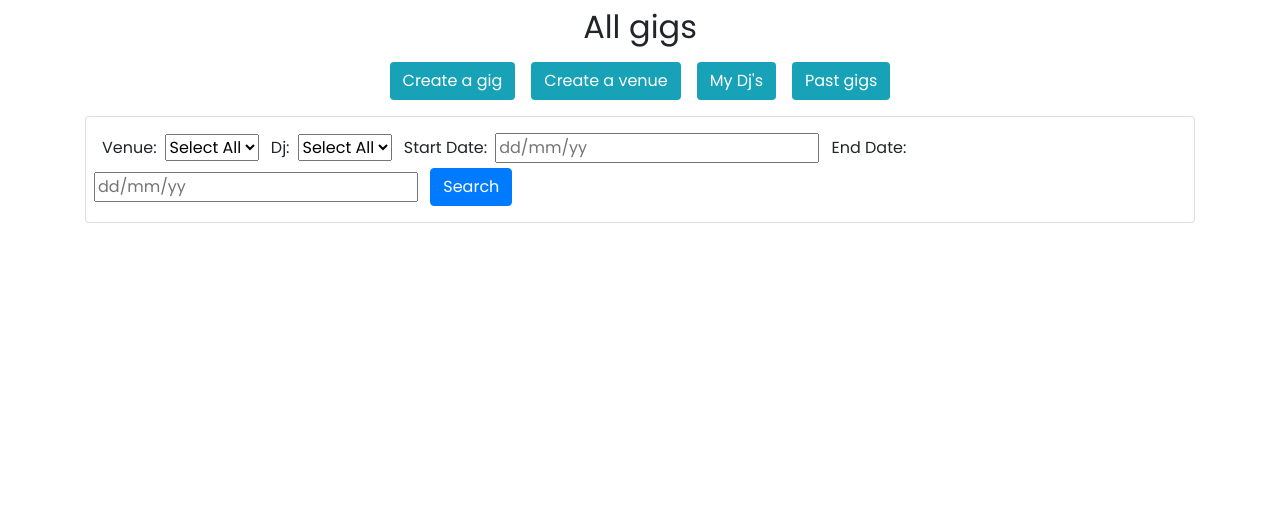
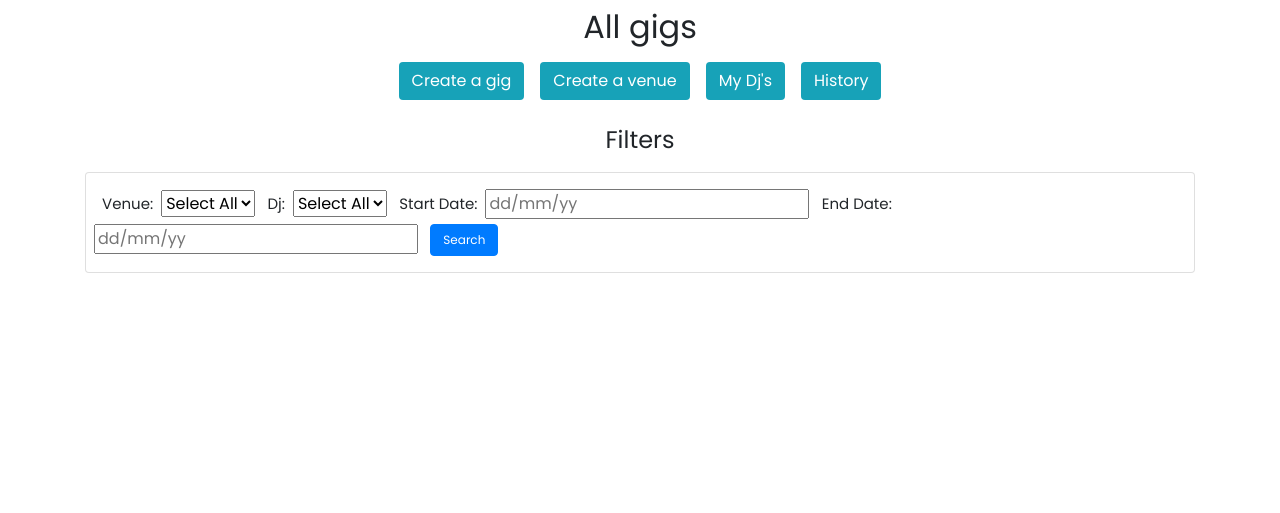
Before and after one commit to Dabronzo/DJFlamingo, a Django app: page / in a window 1280 px wide. Shown: the part 72-585 px from the top of the page. Run offline with Django 3.2, Linux system fonts and the light colour scheme; the visitor is signed in with stand-in values (Sample User, id 1); data comes from the database, SQL or seed files in the repository; data that the repository does not hold is empty; parts of the project's set-up code (start-up, migrations or seed data) failed here and were passed over.

Commit message:
Finished final tunning

```diff
--- a/static/style.css
+++ b/static/style.css
@@ -3,7 +3,10 @@ body {
 
 }
 
-
+.filter-title {
+    margin-bottom: 1px;
+    margin-top: 10px;
+}
 
 a {
     text-decoration: none;
@@ -53,6 +56,10 @@ a {
     transform: scaleX(-1);
     background-image: linear-gradient( to right, rgba(0, 0, 0, 1), rgba(0, 0, 0, 1), rgba(0, 0, 0, 0.9), rgba(0, 0, 0, 0.5), rgba(0, 0, 0, 0.2));
     width: 100%;
+}
+
+.searchBtn{
+    font-size: 12px;
 }
 
 #custom_check {
@@ -107,6 +114,11 @@ a {
 .table-custom-allign td{
     vertical-align: middle;
 }
+
+#filter_form > label {
+    font-size: 15px;
+}
+
 
 @media
 only screen and (max-width: 760px) {
@@ -206,12 +218,23 @@ only screen and (max-width: 760px) {
 
     #filter_form > label{
         font-size: 0.8rem !important;
-        margin-left: 3px !important;
+        margin-left: 2px !important;
+        margin-right: 6px !important
     }
 
     .list-group-item{
         font-size: 0.8rem !important;
     }
 
+    h2 {
+        font-size: 1.5rem;
+    }
 
+    input {
+        width: 40%;
+    }
+
+    .searchBtn {
+        font-size: 15px;
+    }
 }
--- a/templates/login.html
+++ b/templates/login.html
@@ -24,7 +24,7 @@
                     <div class="form-group">
                         <label for="exampleInputPassword1" class="text-white">Password</label>
                         <input type="password" class="form-control" id="exampleInputPassword1" name="password"/>
-                        <small id="passwordHelp" class="form-text text-white">Forgot your password? Contac your manager.</small>
+                        <small id="passwordHelp" class="form-text text-white">In case of forgotten pasword, please contact your manager.</small>
                     </div>
                     <button type="submit" class="btn login-custom">Login</button>
                 </form>
--- a/templates/register.html
+++ b/templates/register.html
@@ -28,6 +28,8 @@
             <label class="text-white">Confirm The Password</label>
                 {{ form.password2 }}
         </div>
+        <small id="emailHelp" class="form-text text-white">All fields are mandatory</small>
+        <br>
         <button type="submit" class="btn login-custom">Register</button>
     </form>
     </div>
--- a/templates/staff.html
+++ b/templates/staff.html
@@ -14,17 +14,22 @@
                 <a href="{% url 'create_gig' %}" class="btn_custom menu_admin text-white bg-info">Create a gig</a>
                 <a href="{% url 'create_venue' %}" class="btn_custom menu_admin text-white bg-info">Create a venue</a>
                 <a href="{% url 'all_users' %}" class="btn_custom menu_admin text-white bg-info">My Dj's</a>
-                <a href="{% url 'gigs_history' %}" class="btn_custom menu_admin text-white bg-info">Past gigs</a>
+                <a href="{% url 'gigs_history' %}" class="btn_custom menu_admin text-white bg-info">History</a>
             </div>
         </div>
         <!--Filters-->
+        <div class="row">
+            <div class="col-12 d-flex justify-content-center mt-3">
+                <h4 class="filter-title">Filters</h4>
+            </div>
+        </div>
         <div class="row">
             <div class="col-12">
                 <div class="card card-bory mt-3">
                     <form method="GET" id="filter_form">
                         {{ my_filter.form }}
 
-                        <button class="btn btn-primary" type="submit">Search</button>
+                        <button class="btn btn-primary searchBtn" type="submit">Search</button>
                     </form>
                 </div>
             </div>
@@ -91,13 +96,13 @@
         {% endif %}
     </div>
     <script>
-        $(document).ready(function($){
+       $(document).ready(function($){
             $("form").addClass("py-3 px-2");
             $("label").addClass("mx-2");
             $("button").addClass("mx-2");
 
             $('#exampleModal').on("show.bs.modal", function(e){
-                var gigName = $(e.relatedTarget).data('id');
+                const gigName = $(e.relatedTarget).data('id');
                 $(e.currentTarget).find('#innerModal').html(gigName);
                 $("#modalForm").attr('action', "someAction");
 
```
Also changed, not shown: templates/create_gig.html (+9 -9 lines), templates/create_venue.html (+6 -5 lines), README.md, 1 other file.
